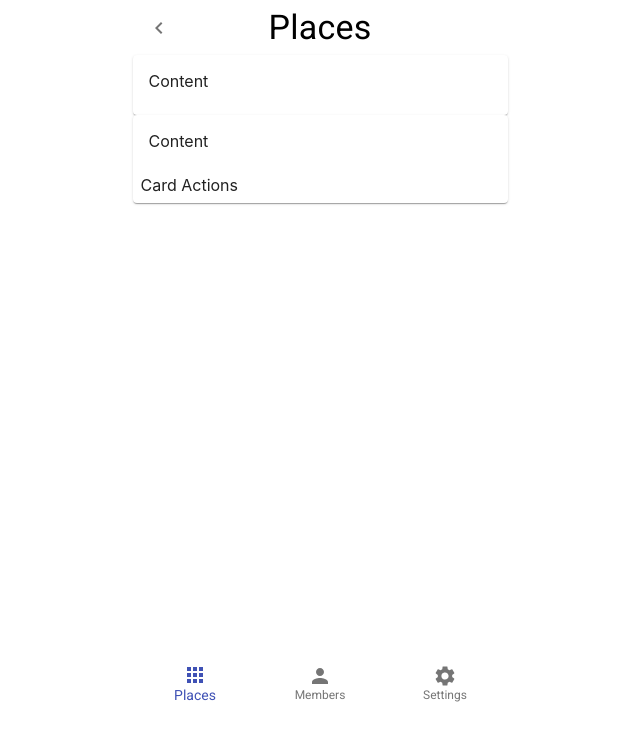
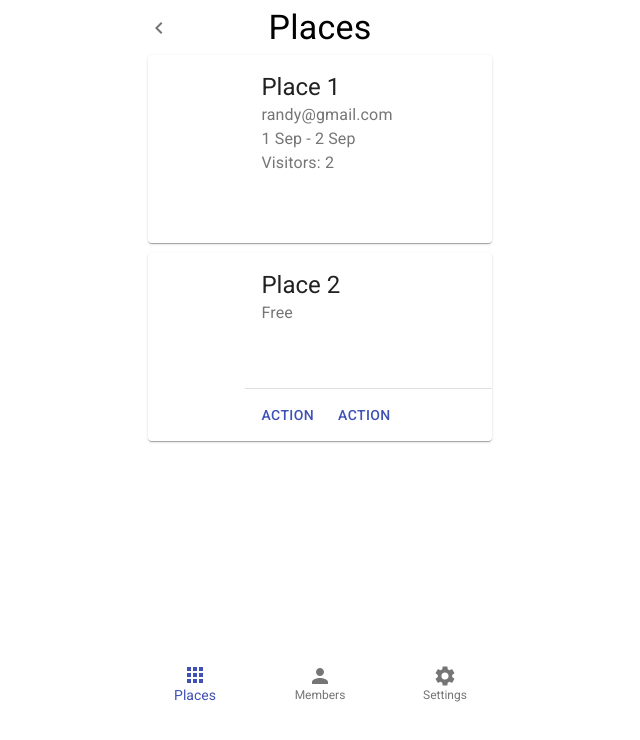
Before and after one commit to Litvinov1618/place-me, a React (Create React App) app: page / in a window 1280 px wide. Shown: the top 740 px of the page, without its empty margins (320-960 px from the left). Built offline with nearby package versions, Linux system fonts and the light colour scheme.

Commit message:
add PlaceCard.tsx content

```diff
--- a/src/components/App.tsx
+++ b/src/components/App.tsx
@@ -1,9 +1,9 @@
 import React from 'react'
 import Header from './Header'
 import Navigation from './Navigation'
-import Container from '@material-ui/core/Container'
 import PlaceCard from './PlaceCard'
 import { makeStyles } from '@material-ui/core/styles'
+import Container from '@material-ui/core/Container'
 
 const useStyles = makeStyles({
   root: {
--- a/src/components/PlaceCard.tsx
+++ b/src/components/PlaceCard.tsx
@@ -1,7 +1,30 @@
 import React from 'react'
+import { makeStyles } from '@material-ui/core/styles'
 import Card from '@material-ui/core/Card'
 import CardContent from '@material-ui/core/CardContent'
 import CardActions from '@material-ui/core/CardActions'
+import CardMedia from '@material-ui/core/CardMedia'
+import Typography from '@material-ui/core/Typography'
+import Button from '@material-ui/core/Button'
+import Divider from '@material-ui/core/Divider'
+
+const useStyles = makeStyles({
+  root: {
+    display: 'flex',
+    width: '344px',
+    margin: '0 auto 10px auto',
+  },
+  media: {
+    width: '136px',
+    height: '188px',
+  },
+  content: {
+    display: 'flex',
+    width: '100%',
+    flexDirection: 'column',
+    justifyContent: 'space-between',
+  },
+})
 
 interface PlaceCardProps {
   placeName: string
@@ -18,10 +41,38 @@ const PlaceCard: React.FC<PlaceCardProps> = ({
   dateRange,
   visitorsCount,
 }) => {
+  const classes = useStyles()
   return (
-    <Card>
-      <CardContent>Content</CardContent>
-      {isFree && <CardActions>Card Actions</CardActions>}
+    <Card className={classes.root}>
+      <CardMedia
+        className={classes.media}
+        src="/img/user-avatar.png"
+      ></CardMedia>
+      <div className={classes.content}>
+        <CardContent>
+          <Typography variant="h5">{placeName}</Typography>
+          {!isFree ? (
+            <div>
+              <Typography color="textSecondary">{userEmail}</Typography>
+              <Typography color="textSecondary">{dateRange}</Typography>
+              <Typography color="textSecondary">
+                Visitors: {visitorsCount}
+              </Typography>
+            </div>
+          ) : (
+            <Typography color="textSecondary">Free</Typography>
+          )}
+        </CardContent>
+        {isFree && (
+          <div>
+            <Divider />
+            <CardActions>
+              <Button color="primary">Action</Button>
+              <Button color="primary">Action</Button>
+            </CardActions>
+          </div>
+        )}
+      </div>
     </Card>
   )
 }
```
Also changed, not shown: src/components/img/user-avatar.png (added).
